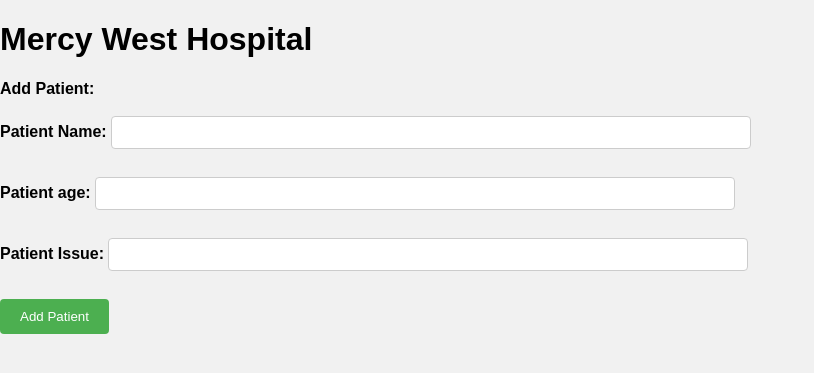
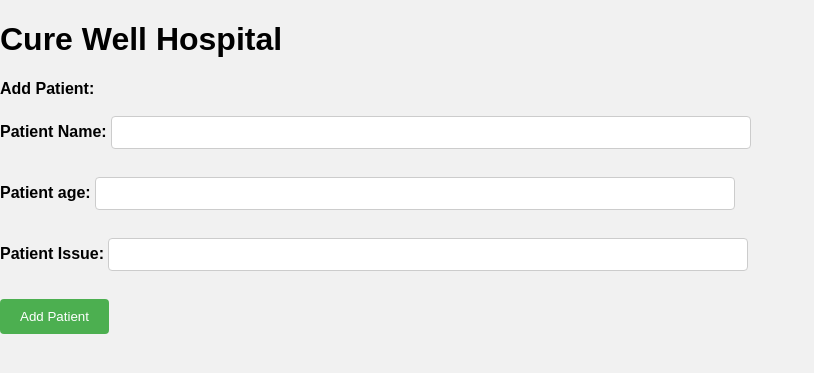
Before and after one commit to Sansadcode/build, a Flask app: page /add_patient in a window 1280 px wide. Shown: the top 373 px of the page, without its empty margins (0-814 px from the left). Run offline with Flask 3, Linux system fonts and the light colour scheme.

Commit message:
Update add_patient.html

```diff
--- a/templates/add_patient.html
+++ b/templates/add_patient.html
@@ -7,7 +7,7 @@
     <link rel="stylesheet" href="{{ url_for('static', filename='styles.css') }}">
 </head>
 <body>
-    <h1>Mercy West Hospital</h1>
+    <h1> Cure Well Hospital</h1>
 
     <form action="/add_patient" method="post">
         <label for="Add patient"> Add Patient:</label>
```
